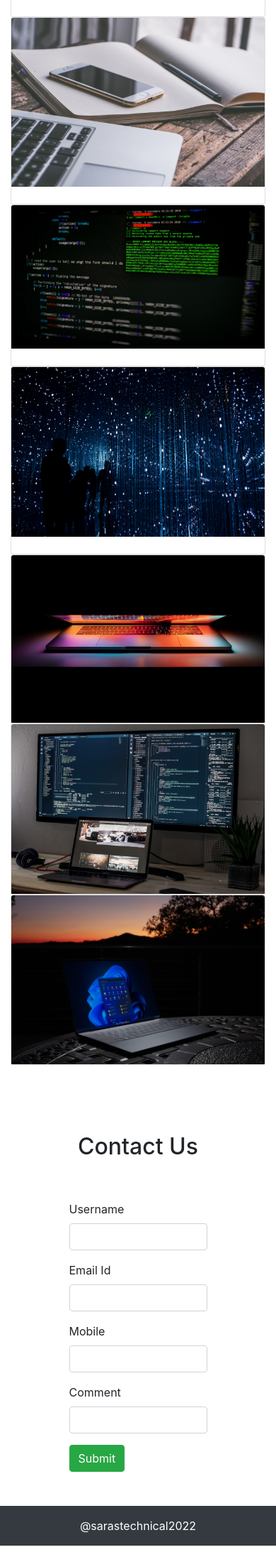
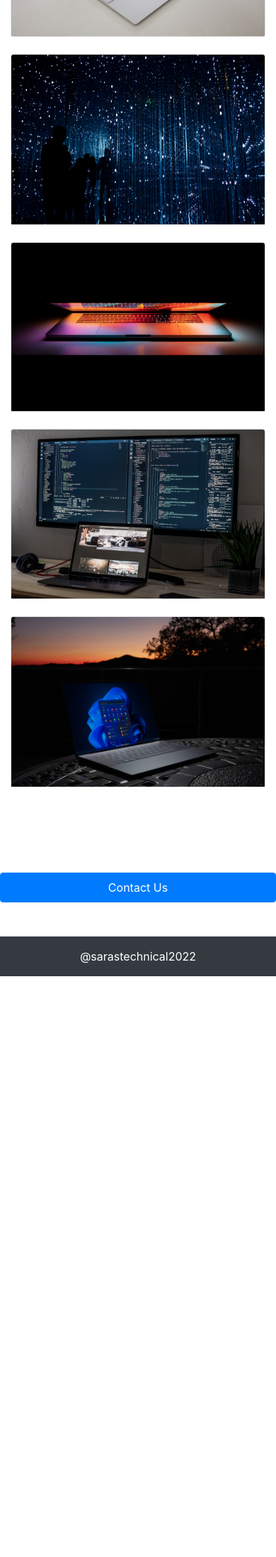
Before and after one commit to rahulkushwaha127/saras_technical, a PHP site: page / in a window 390 px wide. Shown: the part 3980-6173 px from the top of the page at 71% size. After the commit the page ends 5355 px from the top, so only its background shows below. Run offline with PHP 8.4, Linux system fonts and the light colour scheme.

Commit message:
made some changes in index.html

```diff
--- a/css/style.css
+++ b/css/style.css
@@ -4,11 +4,22 @@
     box-sizing: border-box;
 
 }
+
+body{
+    margin: 0;
+    padding: 0;
+    box-sizing: border-box;
+}
 .carousel-inner img {
     width: 100%;
-    height: 90vh;
+    min-height: auto;
+
 }
 .aboutus img{
     width: 100%;
-    height: 250px!important;
+    height: auto;
 }
+
+.p p{
+    margin-bottom: 0!important;
+}
--- a/index.html
+++ b/index.html
@@ -24,16 +24,16 @@
     <div class="collapse navbar-collapse" id="navbarSupportedContent">
         <ul class="navbar-nav ml-auto">
         <li class="nav-item active">
-            <a class="nav-link" href="index.php">Home <span class="sr-only">(current)</span></a>
+            <a class="nav-link" href="index.html">Home <span class="sr-only">(current)</span></a>
         </li>
         <li class="nav-item">
-            <a class="nav-link" href="service.php">Services</a>
+            <a class="nav-link" href="#">Services</a>
         </li>
         <li class="nav-item">
-            <a class="nav-link" href="about.php">About</a>
+            <a class="nav-link" href="#">About</a>
         </li>
         <li class="nav-item">
-            <a class="nav-link" href="contact.php">Contact</a>
+            <a class="nav-link" href="contact_us.html">Contact</a>
         </li>
         </ul>
 
@@ -52,21 +52,21 @@
             </ul>
     <div class="carousel-inner">
         <div class="carousel-item active">
-        <img src="images/3.jpg" alt="Los Angeles" width="1100" height="500">
+        <img src="images/3.jpg" alt="Los Angeles"  >
         <div class="carousel-caption">
             <h3>Los Angeles</h3>
             <p>We had such a great time in LA!</p>
         </div>
         </div>
         <div class="carousel-item">
-        <img src="images/2.jpg" alt="Chicago" width="1100" height="500">
+        <img src="images/2.jpg" alt="Chicago" >
         <div class="carousel-caption">
             <h3>Chicago</h3>
             <p>Thank you, Chicago!</p>
         </div>
         </div>
         <div class="carousel-item">
-        <img src="images/10.jpg" alt="New York" width="1100" height="500">
+        <img src="images/10.jpg" alt="New York" >
         <div class="carousel-caption">
             <h3>New York</h3>
             <p>We love the Big Apple!</p>
@@ -153,48 +153,48 @@
         <div class="container-fluid">
             <div class="row">
                 <div class="col-lg-4 col-md-4 col-12  ">
-                    <div class="card" >
-                        <img class="card-img-top  mb-4" src="images/1.jpg" alt="Card image">
+                    <div class="card mb-4" >
+                        <img class="card-img-top  " src="images/1.jpg" alt="Card image">
                     </div>
                 </div>
                 <div class="col-lg-4 col-md-4 col-12  ">
-                    <div class="card" >
-                        <img class="card-img-top  mb-4" src="images/2.jpg" alt="Card image">
+                    <div class="card mb-4" >
+                        <img class="card-img-top  " src="images/2.jpg" alt="Card image">
                     </div>
                 </div>
                 <div class="col-lg-4 col-md-4 col-12  ">
-                    <div class="card" >
-                        <img class="card-img-top  mb-4" src="images/3.jpg" alt="Card image">
+                    <div class="card mb-4" >
+                        <img class="card-img-top  " src="images/3.jpg" alt="Card image">
                     </div>
                 </div>
                 <div class="col-lg-4 col-md-4 col-12  ">
-                    <div class="card" >
-                        <img class="card-img-top pb-4 " src="images/4.jpg" alt="Card image">
+                    <div class="card mb-4" >
+                        <img class="card-img-top " src="images/4.jpg" alt="Card image">
                     </div>
                 </div>
                 <div class="col-lg-4 col-md-4 col-12  ">
-                    <div class="card" >
-                        <img class="card-img-top pb-4 " src="images/5.jpg" alt="Card image">
+                    <div class="card mb-4" >
+                        <img class="card-img-top " src="images/10.jpg" alt="Card image">
                     </div>
                 </div>
                 <div class="col-lg-4 col-md-4 col-12  ">
-                    <div class="card" >
-                        <img class="card-img-top  pb-4" src="images/6.jpg" alt="Card image">
+                    <div class="card mb-4" >
+                        <img class="card-img-top " src="images/6.jpg" alt="Card image">
                     </div>
                 </div>
                 <div class="col-lg-4 col-md-4 col-12  ">
-                    <div class="card" >
+                    <div class="card mb-4" >
                         <img class="card-img-top " src="images/7.jpg" alt="Card image">
                     </div>
                 </div>
                 <div class="col-lg-4 col-md-4 col-12  ">
-                    <div class="card" >
-                        <img class="card-img-top  " src="images/11.jpg" alt="Card image">
+                    <div class="card mb-4 " >
+                        <img class="card-img-top " src="images/11.jpg" alt="Card image">
                     </div>
                 </div>
                 <div class="col-lg-4 col-md-4 col-12  ">
-                    <div class="card" >
-                        <img class="card-img-top  " src="images/9.jpg" alt="Card image">
+                    <div class="card mb-4" >
+                        <img class="card-img-top " src="images/9.jpg" alt="Card image">
                     </div>
                 </div>
 
@@ -202,34 +202,11 @@
         </div>
 
     </section>
-    <section class="my-5">
-        <div class="py-5">
-            <h2 class="text-center">Contact Us</h2>
-        </div>
-        <div class="w-50 m-auto">
-            <form action="userinfo.php" method="post">
-                <div class="form-group">
-                    <label for="">Username</label>
-                    <input type="text" name="user" class="form-control">
-                </div>
-                <div class="form-group">
-                    <label for="">Email Id</label>
-                    <input type="text" name="email" class="form-control">
-                </div>
-                <div class="form-group">
-                    <label for="">Mobile</label>
-                    <input type="text" name="mobile" class="form-control">
-                </div>
-                <div class="form-group">
-                    <label for="">Comment</label>
-                    <input type="text" name="comment" class="form-control">
-                </div>
-                <button class="btn btn-success">Submit</button>
-            </form>
-        </div>
+    <section class="text-center ">
+        <a href="contact_us.html" class="btn col-lg-3 col-md-4 my-5 py-2 btn-primary button"><span>Contact Us</span></a>
     </section>
-    <footer>
-        <p class="p-3 bg-dark text-white text-center" >@sarastechnical2022</p>
+    <footer class="mb-0">
+        <div class="p-3  bg-dark text-white text-center" >@sarastechnical2022</div>
     </footer>
 
 <script src="https://cdn.jsdelivr.net/npm/jquery@3.6.0/dist/jquery.slim.min.js"></script>
--- a/userinfo.php
+++ b/userinfo.php
@@ -3,10 +3,10 @@
 
     if($con){
        echo "Connection Successful";
-       header("location:index.php");
+       header("location:index.html");
     }else{
         echo "Not Connected";
-        header("location:index.php");
+        header("location:index.html");
     }
 
     mysqli_select_db($con, 'github1');
```
Also changed, not shown: contact_us.html (added, +42 -0 lines).
